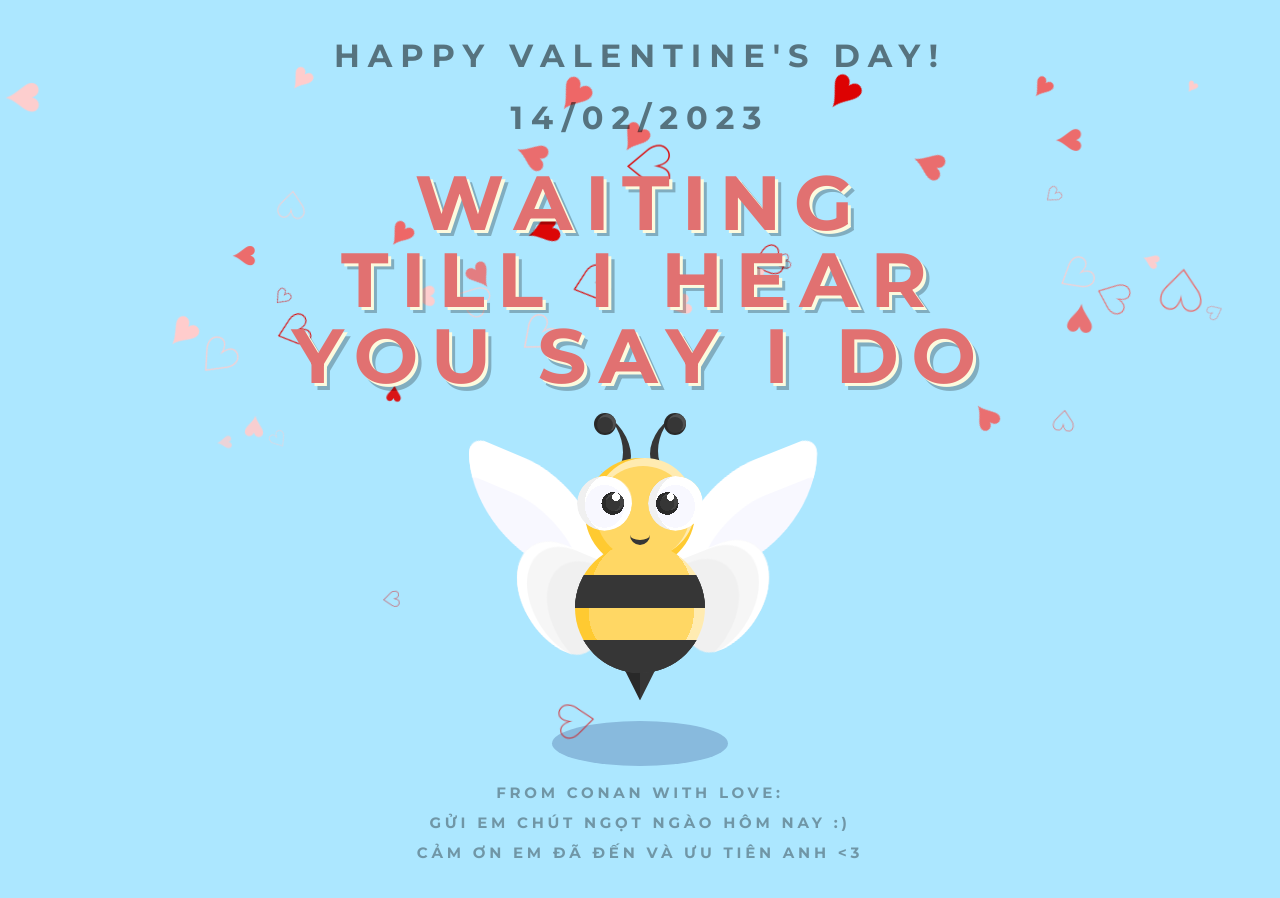
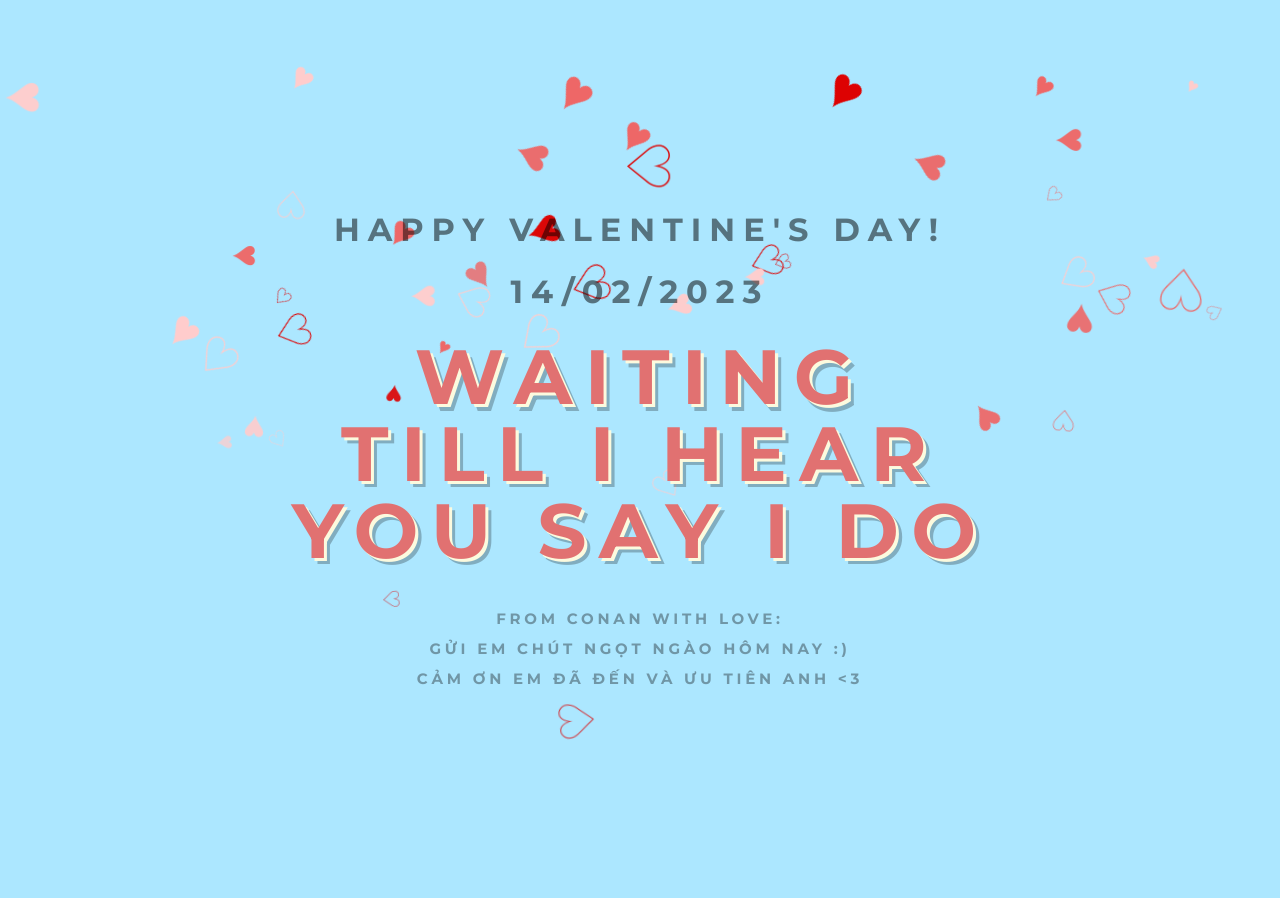
Before and after one commit to thanhladev/thanhladev.github.io, a Jekyll site: the page hh/valentines/index.html, which Jekyll copies as it is, in a window 1280 px wide. Built offline with Jekyll 4.4.1, drawn with Linux system fonts in a browser that asks for light colours.

Commit message:
update index

```diff
--- a/hh/valentines/index.html
+++ b/hh/valentines/index.html
@@ -16,18 +16,7 @@
 				<span class="two">till I hear</span></br>
 				<span class="three">you say I do</span>
 			</h1>
-			<div class="wrapper">
-				<div class="bee">
-					<div class="bee-body">
-						<div class="blink"></div>
-						<div class="mouth"></div>
-						<div class="antenae"></div>
-						<div class="bee-left"></div>
-						<div class="bee-right"></div>
-					</div>
-				</div>
-				<div class="shadow"></div>
-			</div>
+
 			<h2>
 				From <span id="valentine">CONAN</span> with love:
 				<br />
```
